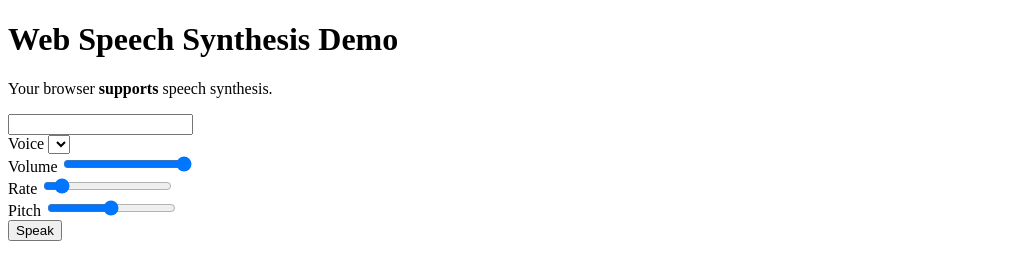
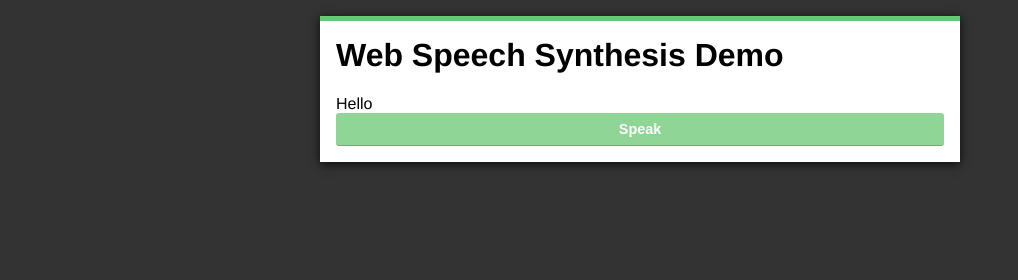
Before and after one commit to miwanoff/Voices, a plain HTML site: page index.html in a window 1280 px wide. Both pictures are taken after a click on the button "Speak". Shown: the whole page, without its empty margins (0-1018 px from the left). Drawn offline with Linux system fonts and the light colour scheme.

Commit message:
Fix voices

```diff
--- a/index.html
+++ b/index.html
@@ -2,10 +2,81 @@
 <html lang="en">
 
 <head>
-    <meta charset="UTF-8">
-    <meta http-equiv="X-UA-Compatible" content="IE=edge">
-    <meta name="viewport" content="width=device-width, initial-scale=1.0">
+    <meta charset="UTF-8" />
+    <meta http-equiv="X-UA-Compatible" content="IE=edge" />
+    <meta name="viewport" content="width=device-width, initial-scale=1.0" />
     <title>Document</title>
+    <style>
+        *,
+        *:before,
+        *:after {
+            box-sizing: border-box;
+        }
+
+        html {
+            font-family: Helvetica, Arial, sans-serif;
+            font-size: 100%;
+            background: #333;
+        }
+
+        #page-wrapper {
+            width: 640px;
+            background: #ffffff;
+            padding: 1em;
+            margin: 1em auto;
+            border-top: 5px solid #69c773;
+            box-shadow: 0 2px 10px rgba(0, 0, 0, 0.8);
+        }
+
+        h1 {
+            margin-top: 0;
+        }
+
+        #msg {
+            font-size: 0.9em;
+            line-height: 1.4em;
+        }
+
+        #msg.not-supported strong {
+            color: #cc0000;
+        }
+
+        input[type="text"] {
+            width: 100%;
+            padding: 0.5em;
+            font-size: 1.2em;
+            border-radius: 3px;
+            border: 1px solid #d9d9d9;
+            box-shadow: 0 2px 3px rgba(0, 0, 0, 0.1) inset;
+        }
+
+        button {
+            display: inline-block;
+            border-radius: 3px;
+            border: none;
+            font-size: 0.9rem;
+            padding: 0.5rem 0.8em;
+            background: #69c773;
+            border-bottom: 1px solid #498b50;
+            color: white;
+            -webkit-font-smoothing: antialiased;
+            font-weight: bold;
+            margin: 0;
+            width: 100%;
+            text-align: center;
+        }
+
+        button:hover,
+        button:focus {
+            opacity: 0.75;
+            cursor: pointer;
+        }
+
+        button:active {
+            opacity: 1;
+            box-shadow: 0 -3px 10px rgba(0, 0, 0, 0.1) inset;
+        }
+    </style>
 </head>
 
 <body>
@@ -14,29 +85,14 @@
 
         <p id="msg"></p>
 
-        <input type="text" name="speech-msg" id="speech-msg" x-webkit-speech>
+        <!-- <input type="text" name="speech-msg" id="speech-msg" x-webkit-speech /> -->
+        <div id="word">Hello</div>
 
-        <div class="option">
-            <label for="voice">Voice</label>
-            <select name="voice" id="voice"></select>
-        </div>
-        <div class="option">
-            <label for="volume">Volume</label>
-            <input type="range" min="0" max="1" step="0.1" name="volume" id="volume" value="1">
-        </div>
-        <div class="option">
-            <label for="rate">Rate</label>
-            <input type="range" min="0.1" max="10" step="0.1" name="rate" id="rate" value="1">
-        </div>
-        <div class="option">
-            <label for="pitch">Pitch</label>
-            <input type="range" min="0" max="2" step="0.1" name="pitch" id="pitch" value="1">
-        </div>
 
         <button id="speak">Speak</button>
-
     </div>
-    <script src="./voice.js"></script>
+    <script src="./voice.js">
+    </script>
 </body>
 
 </html>
--- a/voice.js
+++ b/voice.js
@@ -1,87 +1,60 @@
 /*
  * Check for browser support
  */
-var supportMsg = document.getElementById('msg');
+let supportMsg = document.getElementById("msg");
 
-if ('speechSynthesis' in window) {
-	supportMsg.innerHTML = 'Your browser <strong>supports</strong> speech synthesis.';
+let voices = speechSynthesis.getVoices();
+
+if ("speechSynthesis" in window) {
+  // supportMsg.innerHTML =
+  //   "Your browser <strong>supports</strong> speech synthesis.";
 } else {
-	supportMsg.innerHTML = 'Sorry your browser <strong>does not support</strong> speech synthesis.<br>Try this in <a href="https://www.google.co.uk/intl/en/chrome/browser/canary.html">Chrome Canary</a>.';
-	supportMsg.classList.add('not-supported');
+  supportMsg.innerHTML =
+    'Sorry your browser <strong>does not support</strong> speech synthesis.<br>Try this in <a href="https://www.google.co.uk/intl/en/chrome/browser/canary.html">Chrome Canary</a>.';
+  supportMsg.classList.add("not-supported");
 }
 
-
 // Get the 'speak' button
-var button = document.getElementById('speak');
+let button = document.getElementById("speak");
 
 // Get the text input element.
-var speechMsgInput = document.getElementById('speech-msg');
-
-// Get the voice select element.
-var voiceSelect = document.getElementById('voice');
-
-// Get the attribute controls.
-var volumeInput = document.getElementById('volume');
-var rateInput = document.getElementById('rate');
-var pitchInput = document.getElementById('pitch');
-
-
-// Fetch the list of voices and populate the voice options.
-function loadVoices() {
-  // Fetch the available voices.
-	var voices = speechSynthesis.getVoices();
-
-  // Loop through each of the voices.
-	voices.forEach(function(voice, i) {
-    // Create a new option element.
-		var option = document.createElement('option');
-
-    // Set the options value and text.
-		option.value = voice.name;
-		option.innerHTML = voice.name;
-
-    // Add the option to the voice selector.
-		voiceSelect.appendChild(option);
-	});
-}
-
-// Execute loadVoices.
-loadVoices();
-
-// Chrome loads voices asynchronously.
-window.speechSynthesis.onvoiceschanged = function(e) {
-  loadVoices();
-};
-
+// let speechMsgInput = document.getElementById("speech-msg");
+let speechMsgInput = document.getElementById("word");
 
 // Create a new utterance for the specified text and add it to
 // the queue.
 function speak(text) {
   // Create a new instance of SpeechSynthesisUtterance.
-	var msg = new SpeechSynthesisUtterance();
+  let msg = new SpeechSynthesisUtterance();
 
   // Set the text.
-	msg.text = text;
+  msg.text = text;
 
   // Set the attributes.
-	msg.volume = parseFloat(volumeInput.value);
-	msg.rate = parseFloat(rateInput.value);
-	msg.pitch = parseFloat(pitchInput.value);
+  msg.volume = 1;
+  msg.rate = 1;
+  msg.pitch = 1;
 
-  // If a voice has been selected, find the voice and set the
-  // utterance instance's voice attribute.
-	if (voiceSelect.value) {
-		msg.voice = speechSynthesis.getVoices().filter(function(voice) { return voice.name == voiceSelect.value; })[0];
-	}
+  // Set the voice "Google UK English Female"
+  let selectedVoice = "Google UK English Female";
+  let voices = speechSynthesis.getVoices();
+  for (let i = 0; i < voices.length; i++) {
+    if (voices[i].name === selectedVoice) {
+      msg.voice = voices[i];
+      break;
+    }
+  }
 
   // Queue this utterance.
-	window.speechSynthesis.speak(msg);
+  window.speechSynthesis.speak(msg);
 }
 
-
 // Set up an event listener for when the 'speak' button is clicked.
-button.addEventListener('click', function(e) {
-	if (speechMsgInput.value.length > 0) {
-		speak(speechMsgInput.value);
-	}
+button.addEventListener("click", function (e) {
+  // if (speechMsgInput.value.length > 0) {
+  //   speak(speechMsgInput.value);
+  // }
+  if (speechMsgInput.innerText.length > 0) {
+    speak(speechMsgInput.innerText);
+  }
 });
```
